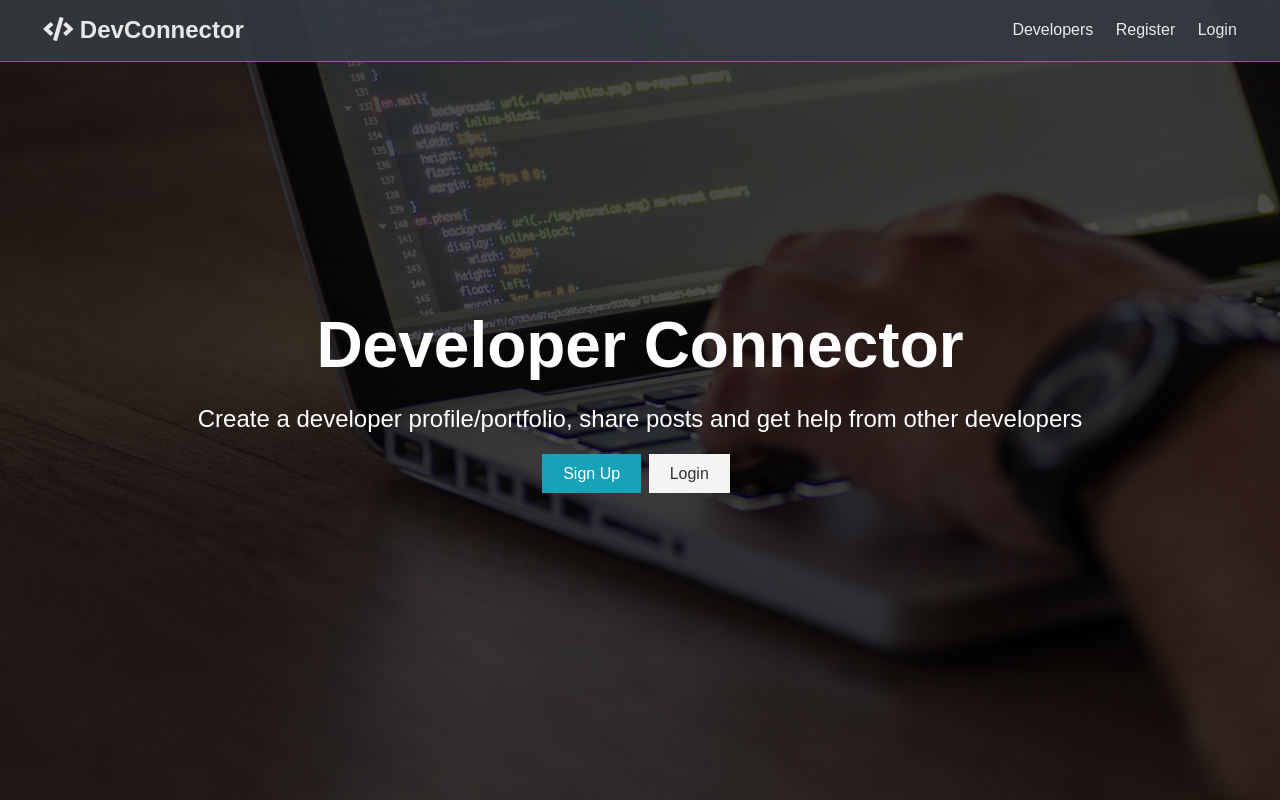
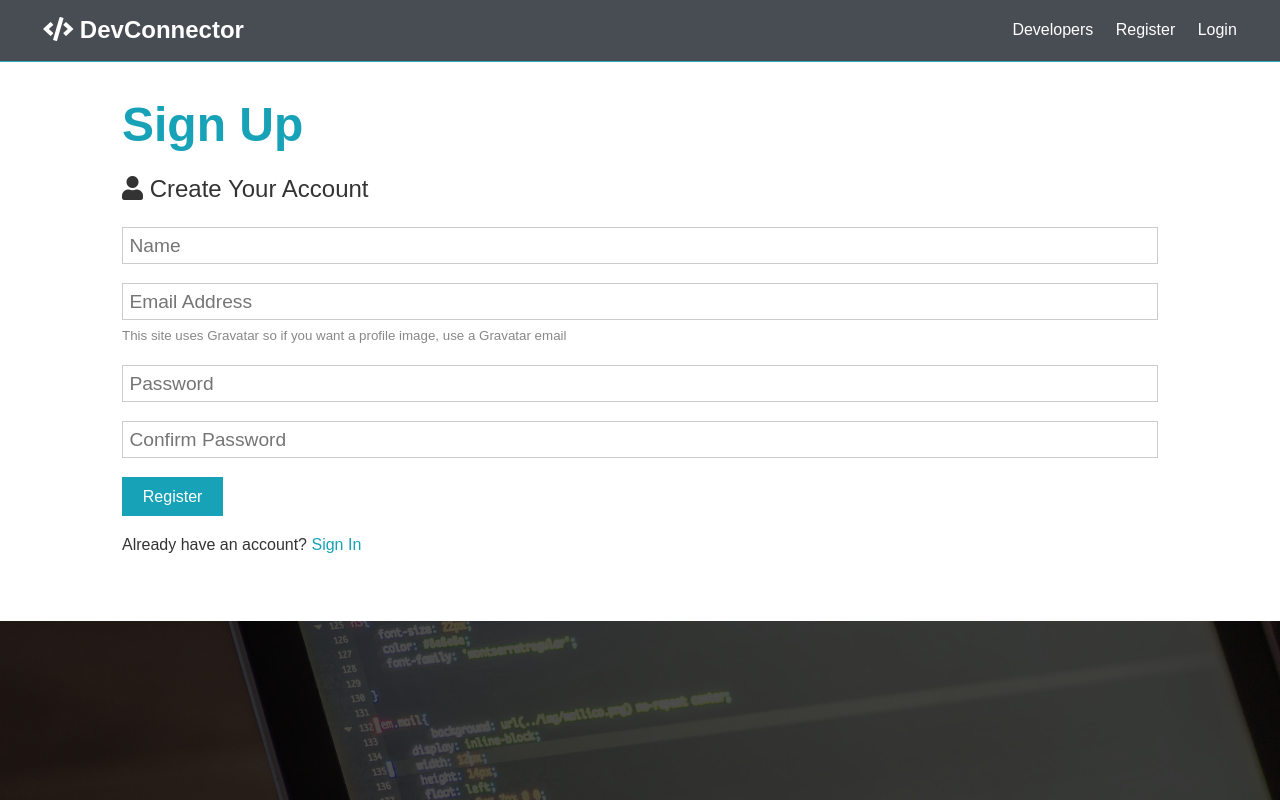
Before and after one commit to vsreyes/dev-social-network-app-reactjs, a React (Create React App) app in the folder client/: page /register in a window 1280 px wide. Shown: the top 800 px of the page. Built offline with nearby package versions, Linux system fonts and the light colour scheme.

Commit message:
Added login feature

```diff
--- a/client/src/App.js
+++ b/client/src/App.js
@@ -1,13 +1,31 @@
 import React, { Fragment } from 'react';
+import { BrowserRouter as Router, Route, Switch } from 'react-router-dom';
 import Navbar from './components/layout/Navbar';
 import Landing from './components/layout/Landing';
+import Register from './components/auth/Register';
+import Login from './components/auth/Login';
+// Redux
+import { Provider } from 'react-redux';
+import store from './store';
+
 import './App.css';
 
-const App = () =>
+const App = () => (
+ <Provider store={store}>
+ <Router>
     <Fragment>
       <Navbar />
+      <Route exact path='/' component={Landing} />
+      <section className='container'>
+        <Switch>
+          <Route exact path='/register' component={Register} />
+          <Route exact path='/login' component={Login} />
+        </Switch>
+      </section>
       <Landing />
     </Fragment>
-
+    </Router>
+    </Provider>
+);
 
 export default App;
--- /dev/null
+++ b/client/src/components/auth/Login.js
@@ -0,0 +1,11 @@
+import React from 'react'
+
+const Login = () => {
+    return (
+        <div>
+            Login
+        </div>
+    )
+}
+
+export default Login
--- /dev/null
+++ b/client/src/components/auth/Register.js
@@ -0,0 +1,84 @@
+import React, { Fragment, useState } from 'react';
+
+const Register = () => {
+    const [formData, setFormData] = useState({
+        name: '',
+        email: '',
+        password: '',
+        password2: ''
+    });
+
+    const { name, email, password, password2 } = formData;
+
+    const onChange = e =>
+        setFormData({ ...formData, [e.target.name]: e.target.value });
+
+    const onSubmit = e => {
+        e.preventDefault();
+        if(password !== password2) {
+            console.log('Passwords do not match');
+        } else {
+            console.log(formData);
+        }
+    }
+
+    return (
+    <Fragment>
+        <h1 className="large text-primary">Sign Up</h1>
+      <p className="lead">
+          <i className="fas fa-user" /> Create Your Account
+        </p>
+      <form className="form" onSubmit={e => onSubmit(e)}>
+        <div className="form-group">
+          <input
+            type="text"
+            placeholder="Name"
+            name="name"
+            value={name}
+            onChange={e => onChange(e)}
+            required
+        />
+        </div>
+        <div className="form-group">
+          <input
+            type="email"
+            placeholder="Email Address"
+            name="email"
+            value={email}
+            onChange={e => onChange(e)}
+            required
+        />
+          <small className="form-text"
+            >This site uses Gravatar so if you want a profile image, use a
+            Gravatar email</small
+          >
+        </div>
+        <div className="form-group">
+          <input
+            type="password"
+            placeholder="Password"
+            name="password"
+            value={password}
+            onChange={e => onChange(e)}
+            minLength="6"
+          />
+        </div>
+        <div className="form-group">
+          <input
+            type="password"
+            placeholder="Confirm Password"
+            name="password2"
+            value={password2}
+            onChange={e => onChange(e)}
+            minLength="6"
+          />
+        </div>
+        <input type="submit" className="btn btn-primary" value="Register" />
+      </form>
+      <p className="my-1">
+        Already have an account? <a href="login.html">Sign In</a>
+      </p>
+    </Fragment>)
+};
+
+export default Register
--- a/client/src/components/layout/Landing.js
+++ b/client/src/components/layout/Landing.js
@@ -1,4 +1,5 @@
 import React from 'react'
+import { Link } from 'react-router-dom';
 
 const Landing = () => {
     return (
@@ -11,8 +12,12 @@ const Landing = () => {
             other developers
           </p>
           <div className="buttons">
-            <a href="register.html" className="btn btn-primary">Sign Up</a>
-            <a href="login.html" className="btn btn-light">Login</a>
+            <Link to="/register" className="btn btn-primary">
+                Sign Up
+                </Link>
+            <Link to="/login" className="btn btn-light">
+                Login
+                </Link>
           </div>
         </div>
       </div>
--- a/client/src/components/layout/Navbar.js
+++ b/client/src/components/layout/Navbar.js
@@ -1,15 +1,22 @@
 import React from 'react'
+import { Link } from 'react-router-dom';
 
 const Navbar = () => {
     return (
         <nav className="navbar bg-dark">
       <h1>
-        <a href="index.html"><i className="fas fa-code"></i> DevConnector</a>
+        <Link to="/"><i className="fas fa-code"></i> DevConnector</Link>
       </h1>
       <ul>
-        <li><a href="profiles.html">Developers</a></li>
-        <li><a href="register.html">Register</a></li>
-        <li><a href="login.html">Login</a></li>
+        <li>
+            <a href="!#">Developers</a>
+            </li>
+        <li>
+            <Link to="/register">Register</Link>
+            </li>
+        <li>
+            <Link to="/login">Login</Link>
+            </li>
       </ul>
     </nav>
     )
--- /dev/null
+++ b/client/src/reducers/index.js
@@ -0,0 +1,5 @@
+import { combineReducers } from 'redux';
+
+export default combineReducers({
+
+});
--- a/client/src/store.js
+++ b/client/src/store.js
@@ -0,0 +1,16 @@
+import { createStore, applyMiddleware } from 'redux';
+import { composeWithDevTools } from 'redux-devtools-extension';
+import thunk from 'redux-thunk';
+import rootReducer from './reducers';
+
+const initialState = {};
+
+const middleware = [thunk];
+
+const store = createStore(
+    rootReducer,
+    initialState,
+    composeWithDevTools(applyMiddleware(...middleware))
+);
+
+export default store;
```
